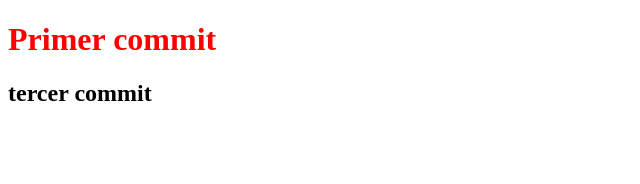
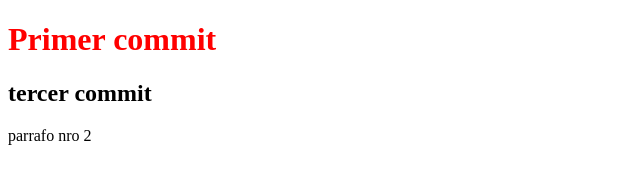
Before and after one commit to nerinasol/githubtest, a plain HTML site: page index.html in a window 1280 px wide. Shown: the whole page, without its empty margins (0-640 px from the left). Drawn offline with Linux system fonts and the light colour scheme.

Commit message:
commit nerinados

```diff
--- a/index.html
+++ b/index.html
@@ -10,5 +10,8 @@
 <body>
     <h1>Primer commit</h1>
     <h2>tercer commit</h2>
+    <div>
+        <p>parrafo nro 2</p>
+    </div>
 </body>
 </html>
```
